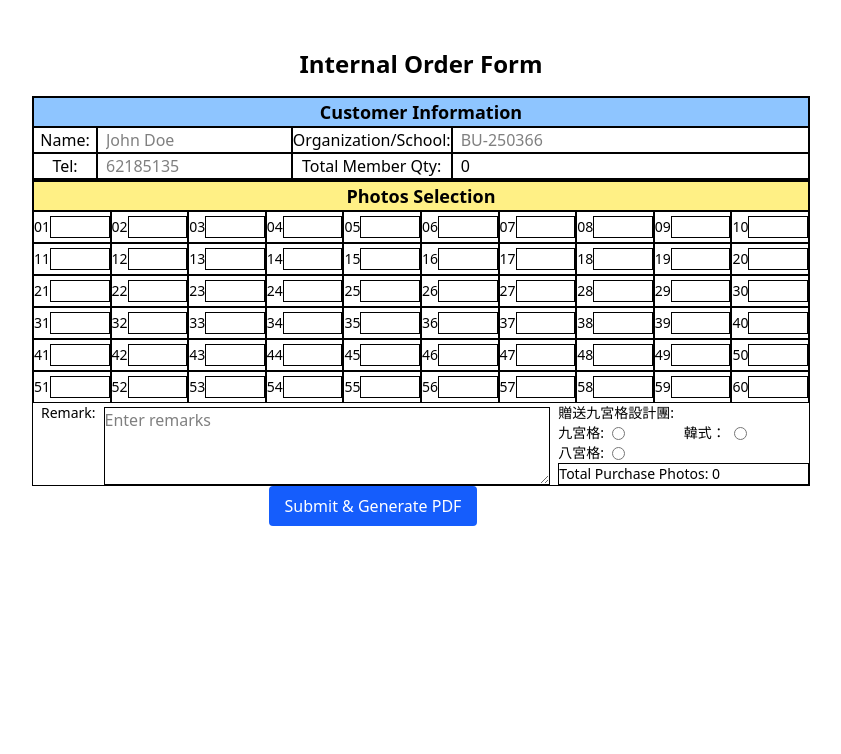
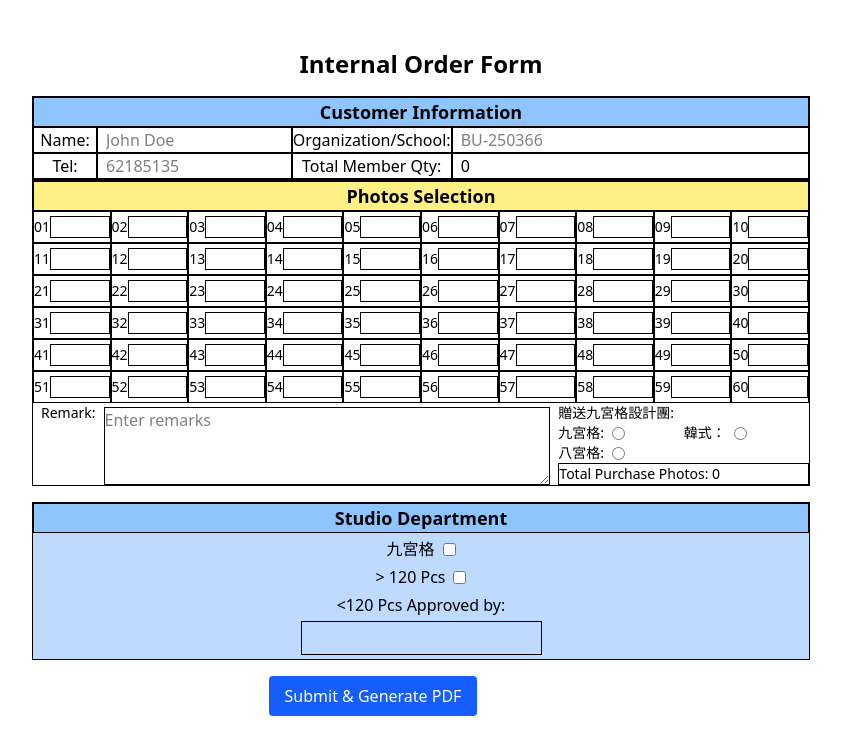
Before and after one commit to SikYinSun/ReactToPDF, a React (Vite) app in the folder frontend/: page / in a window 1280 px wide. Shown: the top 754 px of the page, without its empty margins (267-1108 px from the left). Built offline with nearby package versions, Linux system fonts and the light colour scheme.

Commit message:
Create Studio Department

```diff
--- a/frontend/src/Container.tsx
+++ b/frontend/src/Container.tsx
@@ -3,6 +3,7 @@ import './App.css'
 import type { FormData, ClientInfo, PhotoSelection } from './type';
 import ClientInfoForm from './components/ClientInfoForm';
 import PhotoSelectionForm from './components/PhotoSelectionForm';
+import DepartmentForm from './components/DepartmentForm';
 import { generatePDF } from './utils/generatePDF';
 
 
@@ -18,6 +19,14 @@ function Container() {
     giftVideo: false,
     baEffect: false,
     totalPhoto: 0,
+    studio: {
+      palace: false,
+      moreThan: false,
+      approved: '',
+    },
+    photograph: [],
+    design: [],
+    product: [],
   });
 
   const pdfRef = useRef<HTMLDivElement>(null);
@@ -30,6 +39,10 @@ function Container() {
     setFormData((prev) => ({ ...prev, ...data }));
   };
 
+  const updateDepartmentData = (data: Partial<FormData>) => {
+    setFormData((prev) => ({ ...prev, ...data }));
+  };
+
   const handleSubmit = async () => {
     if (pdfRef.current) {
       await generatePDF(pdfRef.current, 'client_form.pdf');
@@ -38,13 +51,13 @@ function Container() {
 
   return (
     <div className='p-4'>
-      <div ref={pdfRef} className="space-y-4 w-[794px] px-2 mx-auto">
+      <div ref={pdfRef} className="space-y-4 w-[794px] px-2 mx-auto mb-4">
         <h1 className="text-2xl font-bold">Internal Order Form</h1>
         <ClientInfoForm formData={formData} setFormData={updateClientInfo} />
         <PhotoSelectionForm formData={formData} setFormData={updatePhotoSelection} />
-        {/* <ChecklistForm formData={formData} setFormData={setFormData} />
-        <PhotoUploadForm formData={formData} setFormData={setFormData} />
-        <SignaturePad formData={formData} setFormData={setFormData} /> */}
+        {/* <ChecklistForm formData={formData} setFormData={setFormData} /> */}
+        <DepartmentForm formData={formData} setFormData={updateDepartmentData} />
+        {/* <SignaturePad formData={formData} setFormData={setFormData} /> */}
       </div>
       <button
         className="bg-blue-600 text-white py-2 px-4 rounded"
--- /dev/null
+++ b/frontend/src/components/Department/StudioDepartmentForm.tsx
@@ -0,0 +1,44 @@
+import React from "react";
+import type { StudioDepartment } from "../../type";
+
+interface Props {
+  formData: StudioDepartment;
+  setFormData: (data: Partial<StudioDepartment>) => void;
+}
+
+function StudioDepartmentForm({formData, setFormData} : Props) {
+  return (
+    <div>
+      <h2 className="text-lg font-semibold border border-black bg-blue-300">Studio Department</h2>
+      <div className="flex flex-col items-center gap-1 p-1 bg-blue-200">
+        <label className="flex items-center gap-2">
+          九宮格
+          <input
+            type="checkbox"
+            checked={formData.palace}
+            onChange={(e) => setFormData({ palace: e.target.checked })}
+          />
+        </label>
+        <label className="flex items-center gap-2">
+          {'>'} 120 Pcs
+          <input
+            type="checkbox"
+            checked={formData.moreThan}
+            onChange={(e) => setFormData({ moreThan: e.target.checked })}
+          />
+        </label>
+        <label className="flex items-center gap-2">
+          {'<'}120 Pcs Approved by:
+        </label>
+        <input
+          type="text"
+          value={formData.approved}
+          onChange={(e) => setFormData({ approved: e.target.value })}
+          className="border border-grey-300 p-1"
+        />
+      </div>
+    </div>
+  )
+}
+
+export default StudioDepartmentForm;
--- /dev/null
+++ b/frontend/src/components/DepartmentForm.tsx
@@ -0,0 +1,23 @@
+import React from 'react';
+import type { DepartmentData, StudioDepartment} from '../type';
+import StudioDepartmentForm from './Department/StudioDepartmentForm';
+
+interface Props {
+  formData: DepartmentData;
+  setFormData: (data: Partial<DepartmentData>) => void;
+}
+
+function DepartmentForm({ formData, setFormData } : Props) {
+  return (
+    <div className='flex flex-col border border-black'>
+      <StudioDepartmentForm
+              formData={formData.studio}
+              setFormData={(data: Partial<StudioDepartment>) =>
+                setFormData({ studio: { ...formData.studio, ...data } })
+              }
+            />
+    </div>
+  )
+}
+
+export default DepartmentForm;
--- a/frontend/src/type.ts
+++ b/frontend/src/type.ts
@@ -13,6 +13,23 @@ export interface PhotoSelection {
   totalPhoto: number;
 }
 
+// Product Selection
+
+export interface StudioDepartment {
+  palace: boolean;
+  moreThan: boolean;
+  approved: string;
+}
+export interface DepartmentData {
+  studio: StudioDepartment;
+  photograph: string[];
+  design: string[];
+  product: string[];
+}
+
 export interface FormData extends
   ClientInfo,
-  PhotoSelection {}
+  PhotoSelection,
+  DepartmentData {
+    studio: StudioDepartment;
+  }
```
